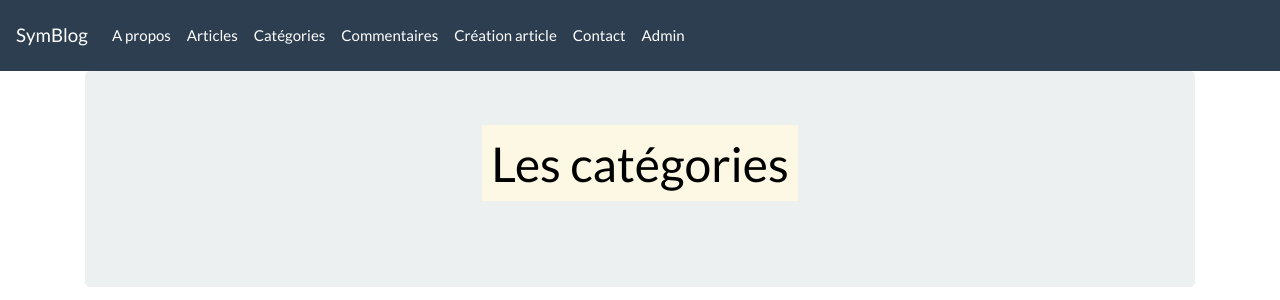
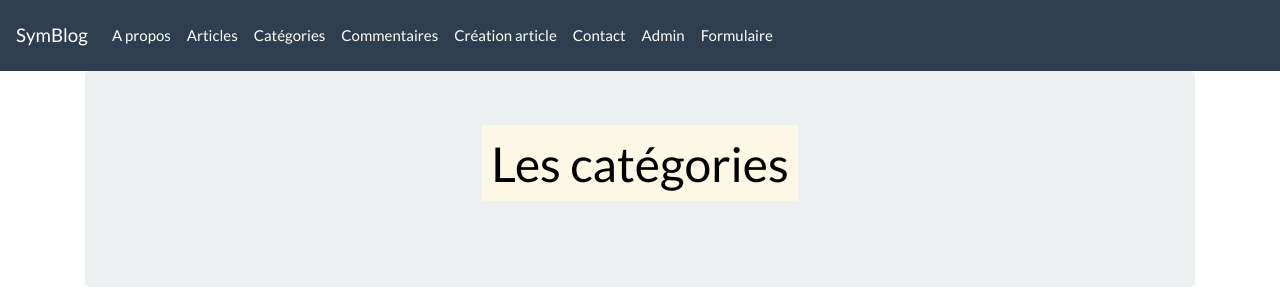
Before and after one commit to marcelnuzzo/shopStore, a Symfony app: template templates/blog/cat.html.twig in a window 1280 px wide. Shown: the top 300 px of the page. Run offline with Twig, Linux system fonts and the light colour scheme; the template is opened without the code that fills it, so the values that code supplies are empty; some libraries are stand-ins or nearby versions.

Commit message:
nav bar formulaire

```diff
--- a/templates/base.html.twig
+++ b/templates/base.html.twig
@@ -73,6 +73,9 @@ a#cRetour.cVisible{
                     </li>
                     <li class="nav-item">
                         <a class="nav-link" href="{{path('easyadmin')}}" target="blank" tabindex="-1" aria-disabled="true">Admin</a>
+                    </li>
+                     <li class="nav-item">
+                        <a class="nav-link" href="#" >Formulaire</a>
                     </li>
                 </ul>
             </div>
```
Also changed, not shown: 1 other file.
